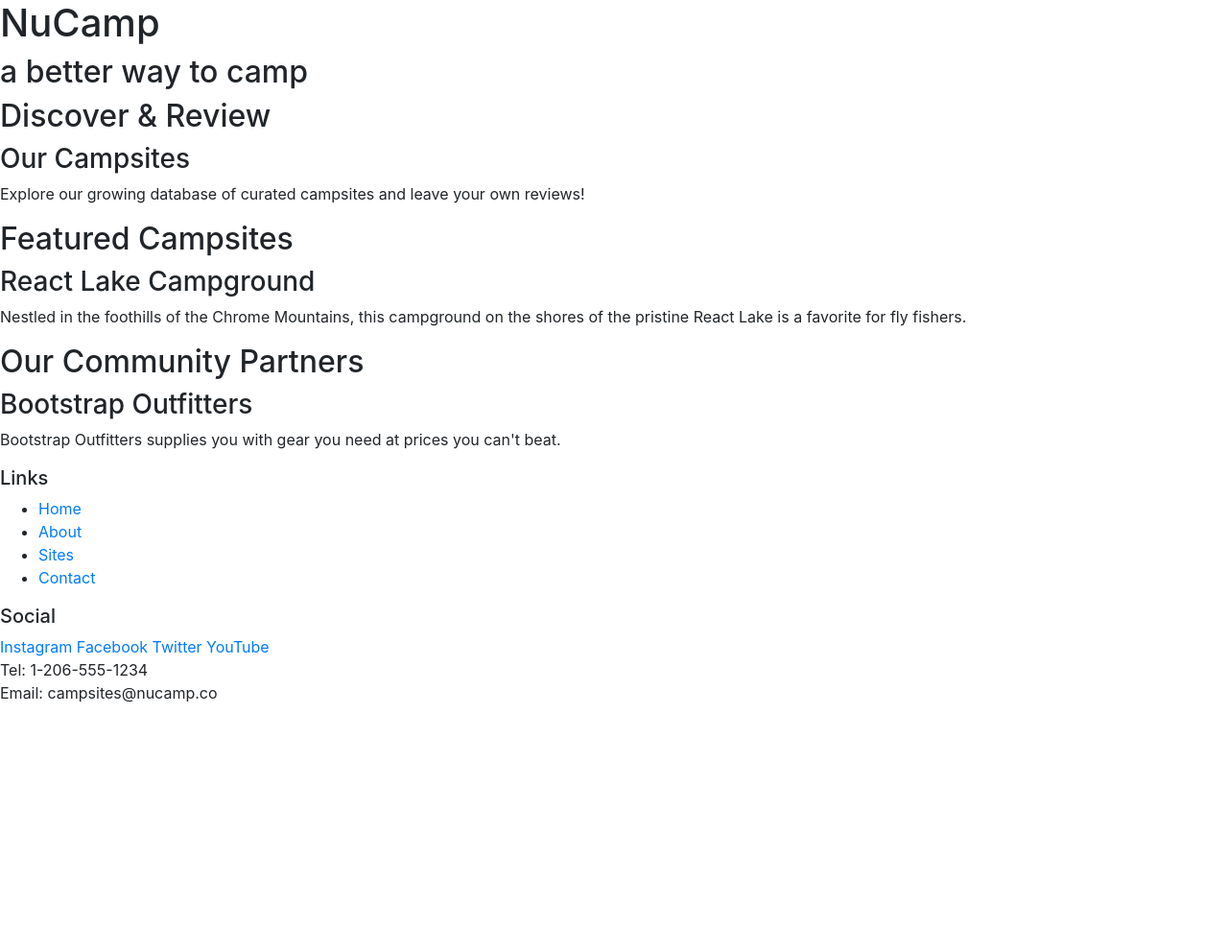
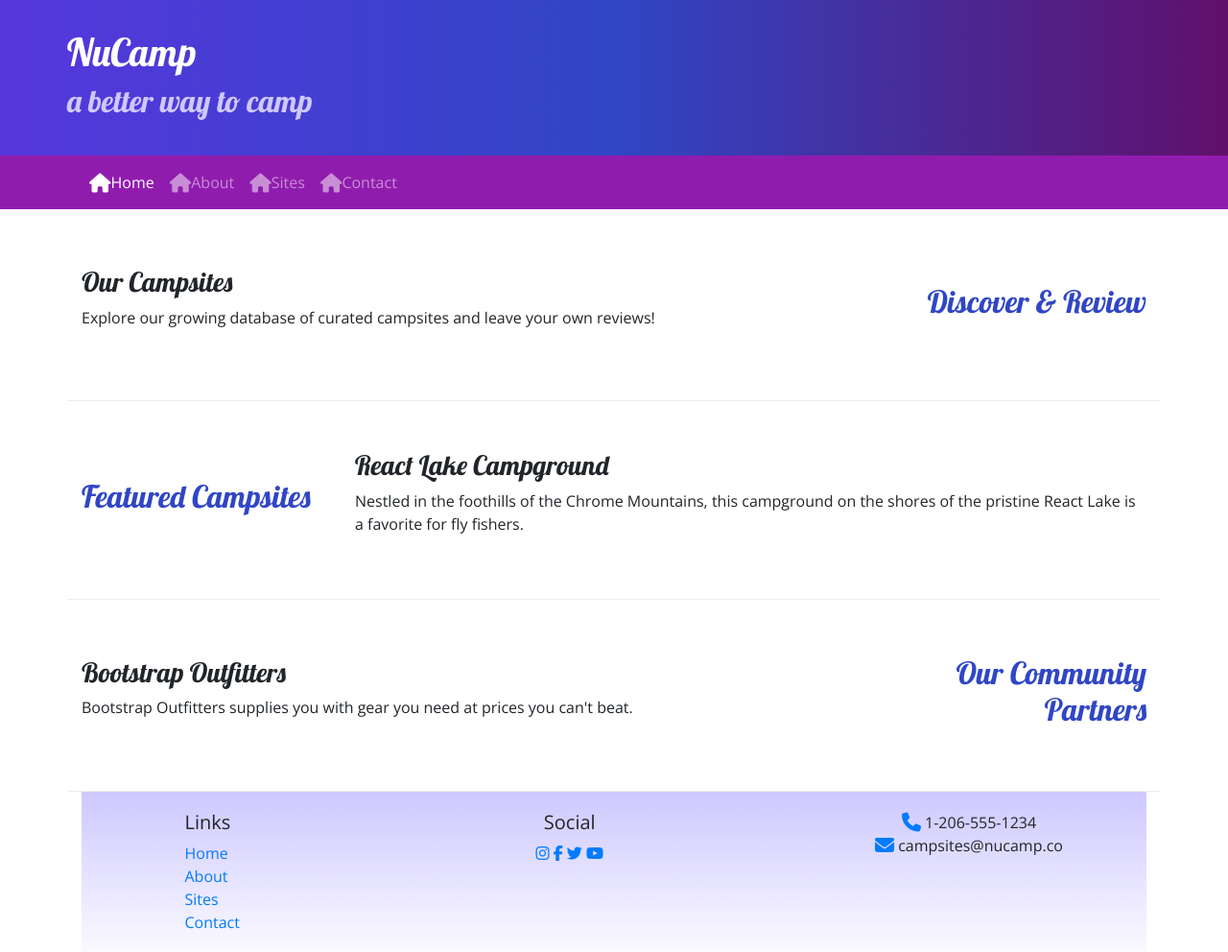
Before and after one commit to TravisWilley/Nucampsite, a website: page index.html in a window 1280 px wide. Shown: the whole page at 96% size. Before the commit the page ends 800 px from the top, so only its background shows below. Drawn offline with nearby package versions, Linux system fonts and the light colour scheme.

Commit message:
First Commit

```diff
--- a/index.html
+++ b/index.html
@@ -4,70 +4,107 @@
     <!-- Required meta tags always come first -->
     <meta charset="utf-8" />
     <meta name="viewport" content="width=device-width, initial-scale=1" />
-
     <!-- Bootstrap CSS -->
     <link
       rel="stylesheet"
       href="node_modules/bootstrap/dist/css/bootstrap.min.css"/>
+    <!--Additional CSS must be placed after Bootstrap CSS-->
+      <link rel="stylesheet" href="node_modules/font-awesome/css/font-awesome.min.css" />
+      <link rel="stylesheet" href="https://fonts.googleapis.com/css?family=Lobster|Open+Sans">
+      <link rel="stylesheet" href="styles.css">
 
     <title>NuCamp: A Better Way To Camp</title>
   </head>
 
   <body>
-    <header>
-      <div>
+    <header class="jumbotron jumbotron-fluid">
+      <div class="container">
+        <div class="row">
+          <div class="column">
                <h1>NuCamp</h1>
                <h2>a better way to camp</h2>
                </div>
+
+      </div>
     </header>
+<!--NavBar-->
+    <nav class="navbar navbar-expand-sm navbar-dark sticky-top">
+      <div class="container">
+      <button class="navbar-toggler ml-auto" type="button" data-toggle="collapse" data-target="#nucampNavbar">
+        <span class="navbar-toggler-icon"></span>
+    </button>
+    <div class="collapse navbar-collapse" id="nucampNavbar">
+      <ul class="navbar-nav">
+          <li class="nav-item active"><a class="nav-link" href="#"><i class="fa fa-home fa-lg"></i>Home</a></li>
+          <li class="nav-item"><a class="nav-link" href="aboutus.html"><i class="fa fa-home fa-lg"></i>About</a></li>
+          <li class="nav-item"><a class="nav-link" href="#"><i class="fa fa-home fa-lg"></i>Sites</a></li>
+          <li class="nav-item"><a class="nav-link" href="#"><i class="fa fa-home fa-lg"></i>Contact</a></li>
+      </ul>
+    </div>
+      </div>
+  </nav>
 
-    <div>
-      <h2>Discover & Review</h2>
+    <div class="container">
+      <div class="row row-content align-items-center">
+        <div class="col-sm-4 order-sm-last col-md-3">
+            <h2 class="text-sm-right">Discover & Review</h2>
+        </div>
+            <div class="col">
           <h3>Our Campsites</h3>
           <p>
             Explore our growing database of curated campsites and leave your own
             reviews!
           </p>
             </div>
-
-    <div>
+        </div>
+        <div class="row row-content align-items-center">
+        <div class="col-sm-4 col-md-3">
           <h2>Featured Campsites</h2>
+        </div>
+        <div class="col">
           <h3>React Lake Campground</h3>
           <p>
             Nestled in the foothills of the Chrome Mountains, this campground on the
             shores of the pristine React Lake is a favorite for fly fishers.
           </p>
         </div>
-
-    <div>
-      <h2>Our Community Partners</h2>
+        </div>
+        <div class="row row-content align-items-center">
+        <div class="col-sm-4 order-sm-last col-md-3">
+          <h2 class="text-sm-right">Our Community Partners</h2>
+        </div>
+        <div class="col">
           <h3>Bootstrap Outfitters</h3>
           <p>
             Bootstrap Outfitters supplies you with gear you need at prices you can't
             beat.
           </p>
         </div>
+        </div>
 
     <footer>
-      <div>
+      <div class="container">
+        <div class="row">
+        <div class="col-4 col-sm-2 offset-1">
           <h5>Links</h5>
-        <ul>
+          <ul class="list-unstyled">
             <li><a href="#">Home</a></li>
             <li><a href="#">About</a></li>
             <li><a href="#">Sites</a></li>
             <li><a href="#">Contact</a></li>
           </ul>
         </div>
-      <div>
+        <div class="col-6 col-sm-5 text-center">
           <h5>Social</h5>
-        <a href="http://instagram.com/">Instagram</a>
-        <a href="http://facebook.com/">Facebook</a>
-        <a href="http://twitter.com/">Twitter</a>
-        <a href="http://youtube.com/">YouTube</a>
+          <a href="http://instagram.com/"><i class="fa fa-instagram"></i></a>
+          <a href="http://facebook.com/"><i class="fa fa-facebook"></i></a>
+          <a href="http://twitter.com/"><i class="fa fa-twitter"></i></a>
+          <a href="http://youtube.com/"><i class="fa fa-youtube"></i></a>
         </div>
-      <div>
-        Tel: 1-206-555-1234<br />
-        Email: campsites@nucamp.co
+        <div class="col-sm-4 text-center">
+          <i class="fa fa-phone fa-lg text-primary"></i> 1-206-555-1234<br />
+          <i class="fa fa-envelope fa-lg text-primary"></i> campsites@nucamp.co
+        </div>
         </div>
     </footer>
 
--- a/package.json
+++ b/package.json
@@ -2,7 +2,7 @@
   "name": "nucampsite",
   "version": "1.0.0",
   "description": "This is a website for the fictional campsites review site Nucamp",
-  "main": "index.html",
+  "main": "aboutus.html",
   "scripts": {
     "test": "echo \"Error: no test specified\" && exit 1",
     "lite": "lite-server",
--- /dev/null
+++ b/styles.css
@@ -0,0 +1,36 @@
+body {
+  font-family: 'Open Sans', sans-serif;
+}
+h1,
+h2,
+h3 {
+  font-family: 'Lobster', cursive;
+}
+h2 {
+  color: #3046c5;
+}
+header h2 {
+  color: #cec8ff;
+}
+
+footer {
+  background-image: linear-gradient(#cec8ff, white);
+  padding: 20px 0;
+}
+
+.jumbotron {
+  padding: 30px;
+  background-image: linear-gradient(to right, #5637dd, #3046c5, #60106b);
+  color: white;
+  margin: 0;
+}
+
+.row-content {
+  padding: 50px 0;
+  border-bottom: 1px ridge;
+  min-height: 200px;
+}
+
+.navbar {
+  background-color: #901cad;
+}
```
Also changed, not shown: aboutus.html (added, +158 -0 lines), 1 other file. Lines whose indentation alone changed are shown as unchanged.
